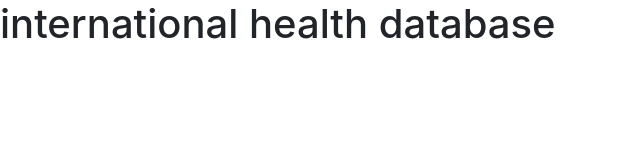
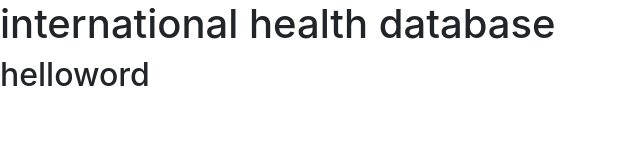
Before and after one commit to AlexanderPhan1/TheMatrix-Project, a plain HTML site: page Index.html in a window 1280 px wide. Shown: the whole page, without its empty margins (0-640 px from the left). Drawn offline with nearby package versions, Linux system fonts and the light colour scheme.

Commit message:
I have made some basics changes

```diff
--- a/Index.html
+++ b/Index.html
@@ -17,6 +17,7 @@
 <body>
 
        <h1>international health database</h1>
+       <h2>helloword</h2>
 
 
 
```
